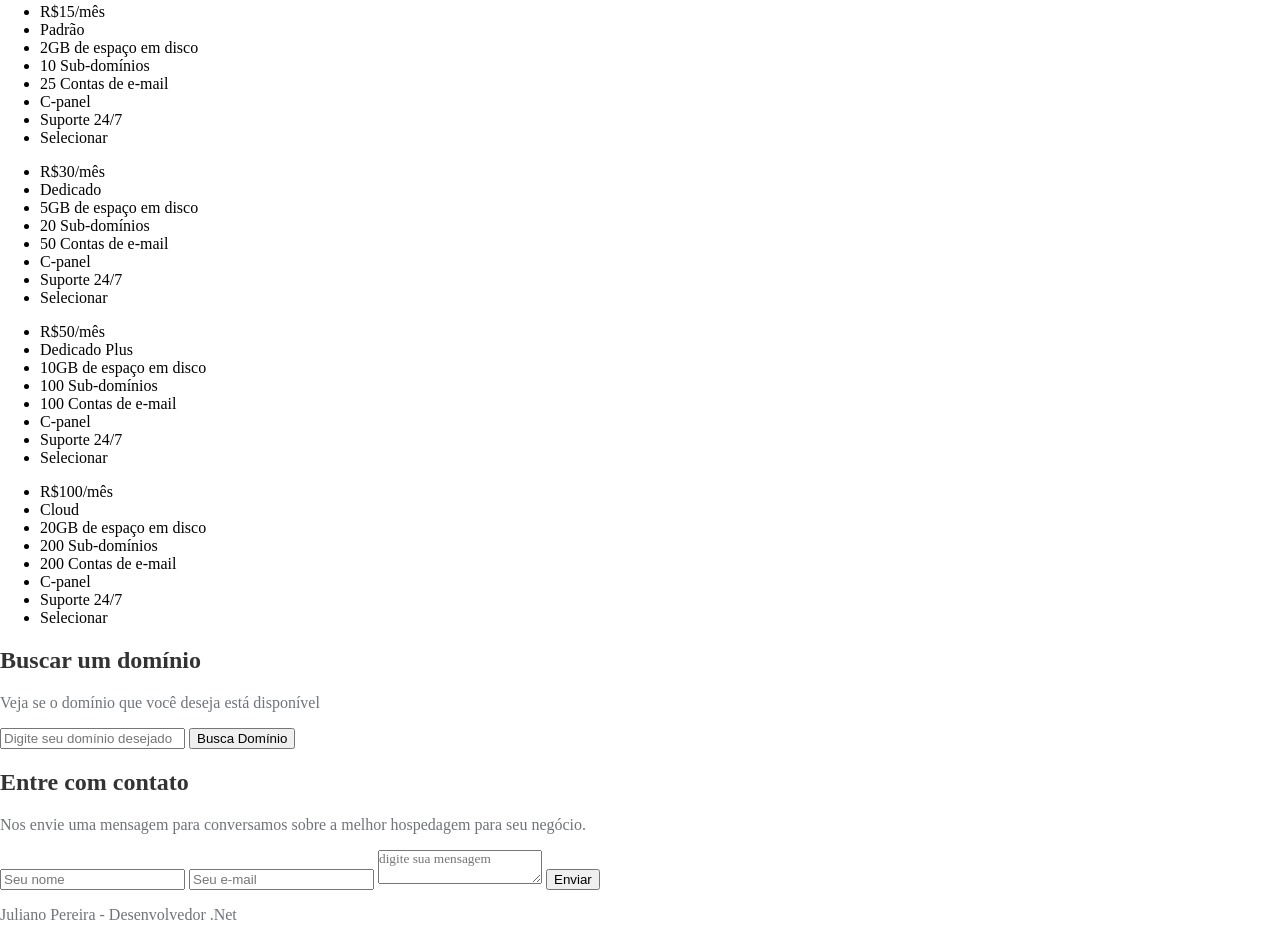
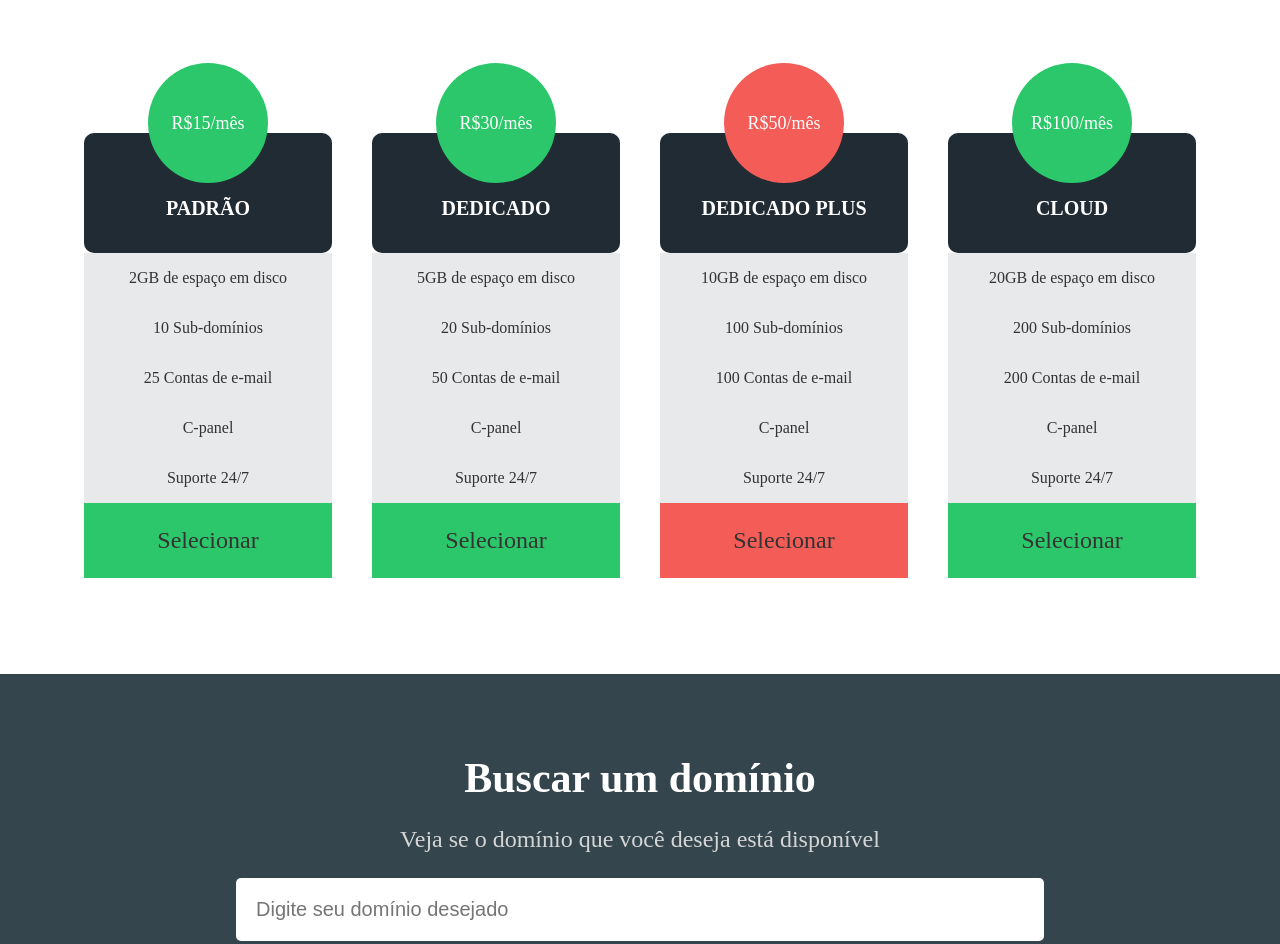
Before and after one commit to julianossgs/site-HDC-HOST, a plain HTML site: page index.html in a window 1280 px wide. Shown: the part 1132-2076 px from the top of the page. Drawn offline with nearby package versions, Linux system fonts and the light colour scheme; a web font is replaced by a local one.

Commit message:
Finalizada Css da página e ajustes no Html

```diff
--- a/css/styles.css
+++ b/css/styles.css
@@ -139,3 +139,192 @@ nav{
     line-height: 24px;
     color: #70747a;
 }
+
+/* Preços */
+.pricing-container{
+    padding-bottom: 5em;
+    text-align: center;
+}
+
+.pricing-container h1{
+    font-size: 36px;
+    margin-top: 0;
+}
+
+.pricing-container p{
+    font-size: 20px;
+}
+
+.plan{
+    flex: 1 1 200px;
+    max-width: 275px;
+    margin-left: 20px;
+    margin-right: 20px;
+
+}
+
+
+.plans-container{
+    display: flex;
+    justify-content: space-between;
+    margin-top: 50px;
+    width: 90%;
+    position: relative;
+    margin-left: auto;
+    margin-right: auto;
+
+}
+
+.plan ul{
+    padding: 0;
+
+}
+
+.plan li{
+    list-style: none;
+    height: 50px;
+    line-height: 50px;
+    background-color: #e8e9ea;
+    color: #333;
+
+}
+
+.plan .price{
+    width: 120px;
+    height: 120px;
+    border-radius: 50%;
+    background-color: #2cc76a;
+    color: #fff;
+    text-align: center;
+    line-height: 120px;
+    font-size: 18px;
+    position: relative;
+    margin-left: auto;
+    margin-right: auto;
+    margin-bottom: -50px;
+
+}
+
+.plan .plan-name{
+    text-transform: uppercase;
+    font-size: 20px;
+    font-weight: bold;
+    color: #fff;
+    background-color: #202b34;
+    padding-top: 50px;
+    padding-bottom: 20px;
+    border-radius: 10px;
+}
+
+.plan .plan-btn{
+    background-color: #2cc76a;
+    font-size: 24px;
+    height: 75px;
+    line-height: 75px;
+    cursor: pointer;
+}
+
+.plan .recommended{
+   background-color: #f45c57;
+}
+
+/* Buscar dominio */
+.searchdomain-container{
+    background-color: #34454e;
+    text-align: center;
+    padding: 5em 0;
+}
+
+.searchdomain-container h2{
+    color: #fff;
+    font-size: 42px;
+    margin-top: 0;
+    margin-bottom: 15px;
+}
+
+.searchdomain-container p{
+    color: #d5d5d5;
+    font-size: 24px;
+    margin-bottom: 25px;
+}
+
+.searchdomain-container input{
+    display: block;
+    position: relative;
+    margin-left: auto;
+    margin-right: auto;
+    border: none;
+    border-radius: 5px;
+}
+
+.searchdomain-container input[type=text]{
+    margin-bottom: 25px;
+    width: 60%;
+    padding: 20px;
+    font-size: 20px;
+}
+
+.searchdomain-container input[type=submit]{
+    background-color: #2cc76a;
+    padding: 15px 30px;
+    color: #fff;
+    font-size: 24px;
+}
+
+/* Contato */
+.contact-container{
+    text-align: center;
+    padding-top: 5em;
+    padding-bottom: 2em;
+}
+
+.contact-container h2{
+    font-size: 36px;
+}
+
+.contact-container p{
+    font-size: 20px;
+    margin-bottom: 40px;
+}
+
+.contact-container input,
+.contact-container textarea{
+    width: 200px;
+    padding: 10px 20px;
+    font-size: 16px;
+    border-radius: 5px;
+    border: 1px solid #ccc;
+    margin-left: 10px;
+    margin-right: 10px;
+    margin-bottom: 20px;
+
+}
+
+.contact-container textarea{
+    display: block;
+    position: relative;
+    margin-left: auto;
+    margin-right: auto;
+    width: 468px;
+    height: 150px;
+}
+
+.contact-container input[type=submit]{
+    display: block;
+    position: relative;
+    margin-left: auto;
+    margin-right: auto;
+    background-color: #2cc76a;
+    color: #fff;
+}
+
+/* Footer */
+footer{
+    text-align: center;
+    font-weight: 900;
+    margin-bottom: 50px;
+}
+
+footer p{
+    font-size: 20px;
+}
--- a/index.html
+++ b/index.html
@@ -40,6 +40,7 @@
                     <p>Os melhores planos para qualquer tipo de projeto!</p>
 
                 </div>
+                <!--Seção specialties-container-->
                 <section class="specialties-container">
                     <ul>
                         <li>
@@ -70,7 +71,7 @@
                 </section>
 
                 <!--Seção pricing-container-->
-                <section>
+                <section class="pricing-container">
                     <h1>Planos e Preços</h1>
                     <p>Selecione o plano perfeito para você</p>
                     <div class="plans-container">
@@ -104,14 +105,14 @@
 
                         <div class="plan">
                             <ul>
-                                <li class="price">R$50/mês</li>
+                                <li class="price recommended">R$50/mês</li>
                                 <li class="plan-name">Dedicado Plus</li>
                                 <li>10GB de espaço em disco</li>
                                 <li>100 Sub-domínios</li>
                                 <li>100 Contas de e-mail</li>
                                 <li>C-panel</li>
                                 <li>Suporte 24/7</li>
-                                <li class="plan-btn">Selecionar</li>
+                                <li class="plan-btn recommended">Selecionar</li>
                             </ul>
 
                         </div>
@@ -157,6 +158,7 @@
 
                 </section>
             </main>
+            <!--Footer-->
             <footer>
                 <p>Juliano Pereira - Desenvolvedor .Net</p>
             </footer>
```
